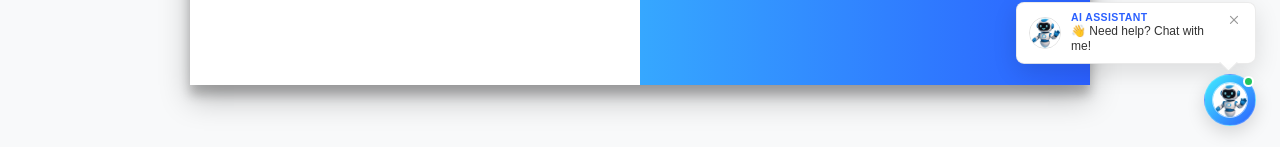
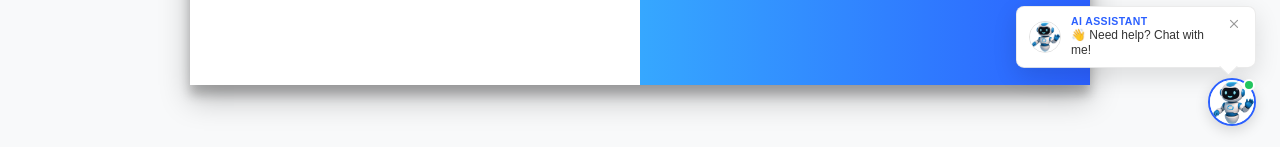
Before and after one commit to Azkaazeem/MERN_FINAL_HACKATHON_2026, a React app in the folder FRONTEND/: page /login in a window 1280 px wide. Shown: the part 650-797 px from the top of the page. Built offline with nearby package versions, Linux system fonts and the light colour scheme; the HTML template or start-up script is replaced by a standard one.

Commit message:
Fit robot avatar seamlessly inside Chatbot FAB button without thick outer border ring

```diff
--- a/FRONTEND/src/components/Chatbot/Chatbot.css
+++ b/FRONTEND/src/components/Chatbot/Chatbot.css
@@ -101,26 +101,32 @@
 
 /* ================= FLOATING ACTION BUTTON (TRIGGER) ================= */
 .chatbot-fab-btn {
-  width: 52px;
-  height: 52px;
+  width: 48px;
+  height: 48px;
   border-radius: 50%;
-  background: linear-gradient(135deg, var(--secondary-color), var(--primary-color));
-  border: 1px solid rgba(255, 255, 255, 0.2);
-  box-shadow: 0 6px 18px rgba(0, 0, 0, 0.15);
+  background: #ffffff;
+  border: 2px solid var(--primary-color);
+  box-shadow: 0 4px 14px rgba(0, 0, 0, 0.15);
   cursor: pointer;
   display: flex;
   align-items: center;
   justify-content: center;
-  color: #ffffff;
+  color: var(--primary-color);
   position: relative;
-  transition: transform 0.25s cubic-bezier(0.34, 1.56, 0.64, 1), box-shadow 0.25s ease;
+  transition: transform 0.2s cubic-bezier(0.34, 1.56, 0.64, 1), box-shadow 0.2s ease;
   outline: none;
   padding: 0;
 }
 
+.chatbot-fab-btn.open {
+  background: linear-gradient(135deg, var(--secondary-color), var(--primary-color));
+  color: #ffffff;
+  border-color: transparent;
+}
+
 .chatbot-fab-btn:hover {
-  transform: scale(1.06);
-  box-shadow: 0 8px 24px rgba(0, 0, 0, 0.22);
+  transform: scale(1.08);
+  box-shadow: 0 6px 20px rgba(0, 0, 0, 0.2);
 }
 
 .chatbot-fab-btn:active {
@@ -128,22 +134,23 @@
 }
 
 .fab-robo-icon {
-  width: 36px;
-  height: 36px;
+  width: 100%;
+  height: 100%;
   border-radius: 50%;
   object-fit: cover;
-  border: 1px solid rgba(255, 255, 255, 0.6);
+  display: block;
 }
 
 .fab-online-dot {
   position: absolute;
-  top: 1px;
-  right: 1px;
-  width: 11px;
-  height: 11px;
+  top: -1px;
+  right: -1px;
+  width: 12px;
+  height: 12px;
   background-color: #22c55e;
   border: 2px solid #ffffff;
   border-radius: 50%;
+  z-index: 10;
 }
 
 /* ================= CHATBOT WINDOW MODAL ================= */
--- a/FRONTEND/src/components/Chatbot/Chatbot.jsx
+++ b/FRONTEND/src/components/Chatbot/Chatbot.jsx
@@ -138,7 +138,7 @@ const Chatbot = () => {
 
       {/* ================= 3. FLOATING ACTION BUTTON (FAB) ================= */}
       <button
-        className="chatbot-fab-btn"
+        className={`chatbot-fab-btn ${isOpen ? 'open' : ''}`}
         onClick={toggleChat}
         title={isOpen ? "Close Chat" : "Open AI Chatbot"}
       >
```
